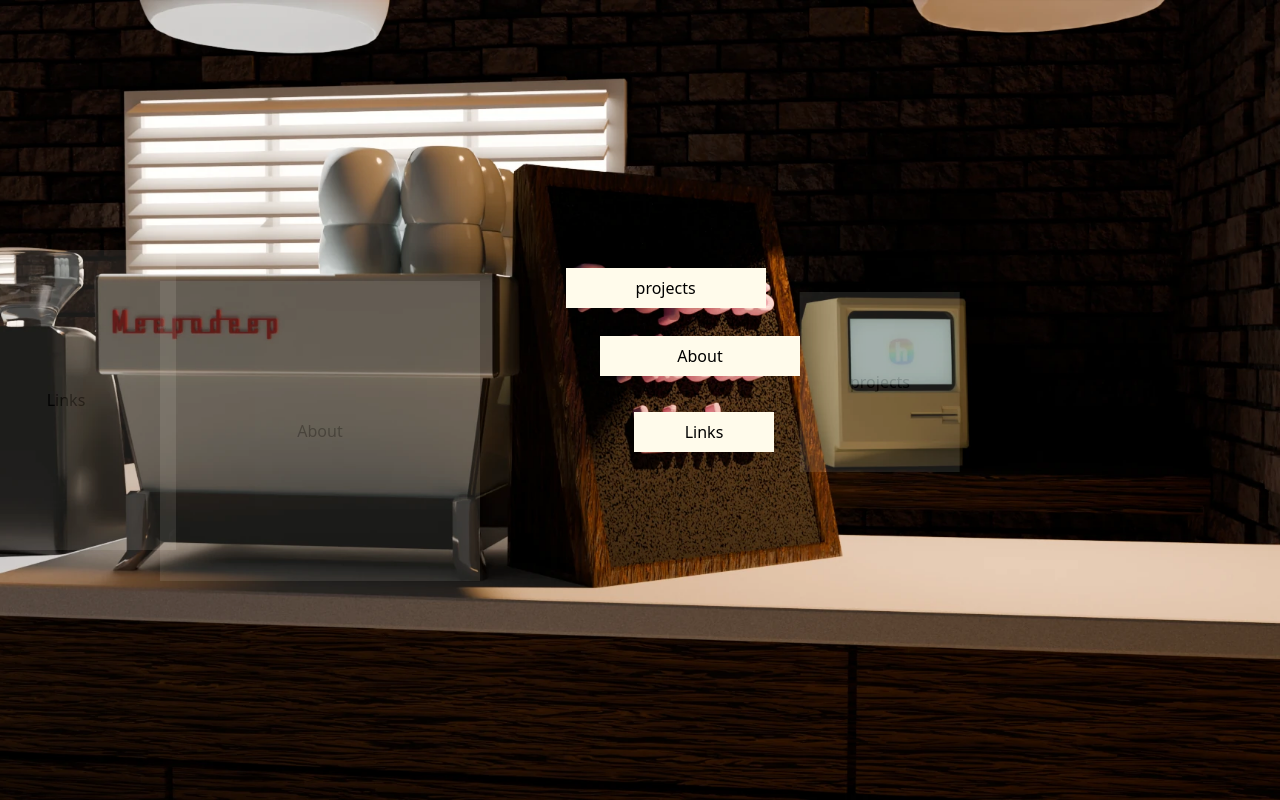
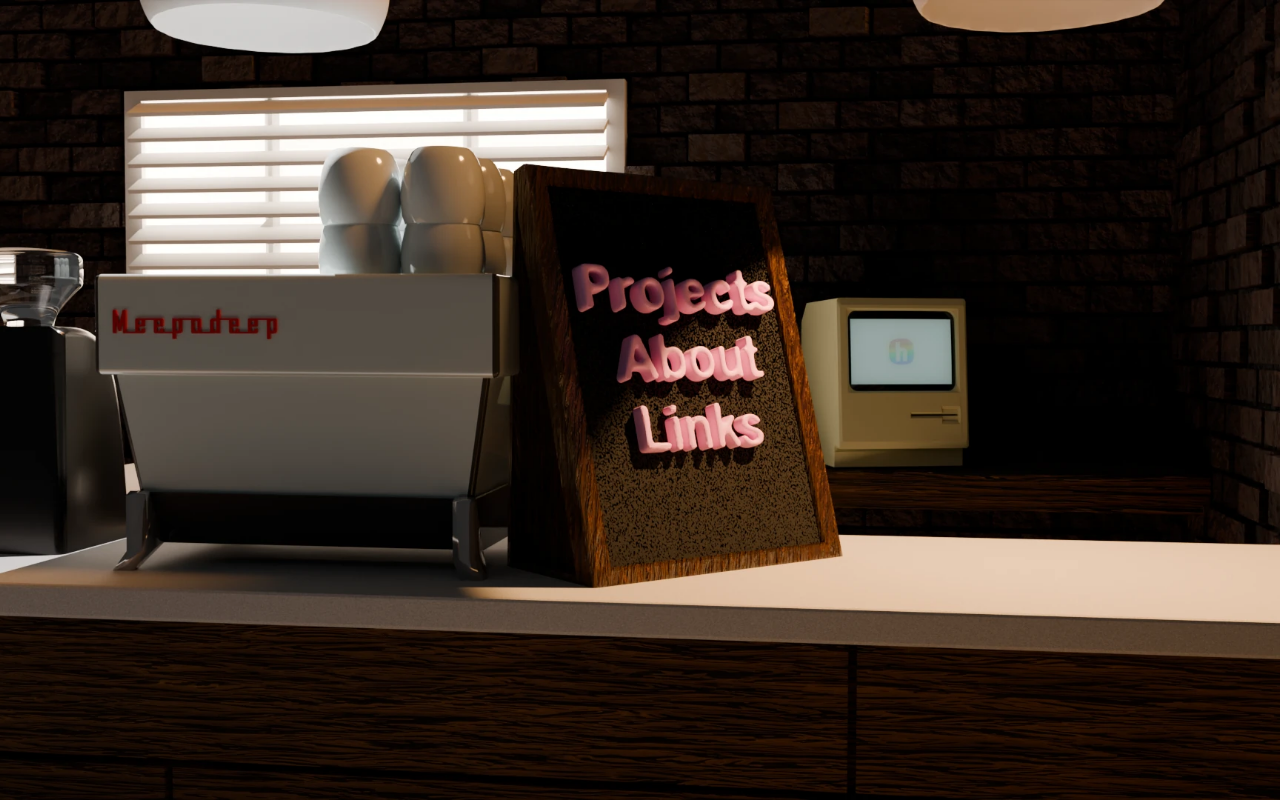
Before and after one commit to meepodeep/Personal-website, a SvelteKit app in the folder personal-site/: page / in a window 1280 px wide. Built offline with nearby package versions, Linux system fonts and the light colour scheme; a web font is replaced by a local one.

Commit message:
worked on mobile scaling i think its done fr this time

```diff
--- a/personal-site/src/routes/+page.svelte
+++ b/personal-site/src/routes/+page.svelte
@@ -38,7 +38,7 @@
         on:click={projects}
         on:mouseenter={onHoverProjects}
         on:mouseleave={onLeave}
-        class = "bg-amber-50 absolute top-[36%] left-[52%] w-50 h-10 -translate-x-1/2 -translate-y-1/2 opacity-100"
+        class = "bg-amber-50 absolute top-[36%] left-[52%] w-50 h-10 -translate-x-1/2 -translate-y-1/2 sm:opacity-0"
         >
         projects
     </button>
@@ -47,7 +47,7 @@
         on:click={projects}
         on:mouseenter={onHoverProjects}
         on:mouseleave={onLeave}
-        class = "bg-amber-50 absolute top-1/2 left-4/6 transform -translate-x-2/6 -translate-y-3/5 w-40 h-45 opacity-10 hidden lg:block"
+        class = "bg-amber-50 absolute top-1/2 left-4/6 transform -translate-x-2/6 -translate-y-3/5 w-40 h-45 sm:opacity-0 hidden lg:block"
         >
         projects
     </button>
@@ -56,7 +56,7 @@
 
         on:mouseenter={onHoverAbout}
         on:mouseleave={onLeave}
-        class = "bg-amber-50 absolute top-4/9 left-1/2 transform -translate-x-1/5 -translate-y-1/2 w-50 h-10 opacity-100"
+        class = "bg-amber-50 absolute top-4/9 left-1/2 transform -translate-x-1/5 -translate-y-1/2 w-50 h-10 sm:opacity-0"
         >
         About
     </button>
@@ -65,7 +65,7 @@
 
         on:mouseenter={onHoverAbout}
         on:mouseleave={onLeave}
-        class = "bg-amber-50 absolute top-4/9 left-1/4 transform -translate-x-1/2 -translate-y-1/4 w-80 h-75 opacity-10 hidden lg:block"
+        class = "bg-amber-50 absolute top-4/9 left-1/4 transform -translate-x-1/2 -translate-y-1/4 w-80 h-75 sm:opacity-0 hidden lg:block"
         >
         About
     </button>
@@ -74,7 +74,7 @@
 
         on:mouseenter={onHoverLinks}
         on:mouseleave={onLeave}
-        class = "bg-amber-50 absolute top-[54%] left-[55%] transform -translate-x-1/2 -translate-y-1/2 w-35 h-10 opacity-100"
+        class = "bg-amber-50 absolute top-[54%] left-[55%] transform -translate-x-1/2 -translate-y-1/2 w-35 h-10 sm:opacity-0"
         >
         Links
     </button>
@@ -83,7 +83,7 @@
 
         on:mouseenter={onHoverLinks}
         on:mouseleave={onLeave}
-        class = "bg-amber-50 absolute top-1/2 left-0/2 transform -translate-x-1/5 -translate-y-1/2 w-55 h-75 opacity-10 hidden lg:block"
+        class = "bg-amber-50 absolute top-1/2 left-0/2 transform -translate-x-1/5 -translate-y-1/2 w-55 h-75 sm:opacity-0 hidden lg:block"
         >
         Links
     </button>
```
